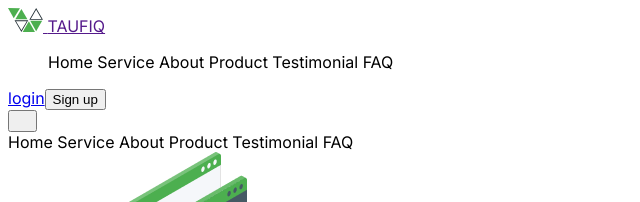
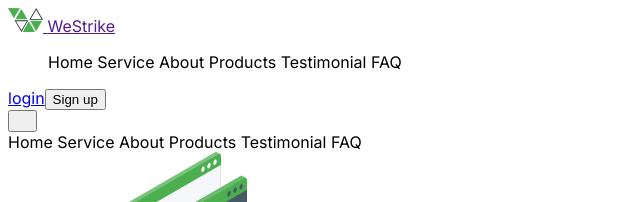
Before and after one commit to Taufiqul7756/software-solutions-firm, a React app: page / in a window 1280 px wide. Shown: the top 202 px of the page, without its empty margins (0-640 px from the left). Built offline with nearby package versions, Linux system fonts and the light colour scheme; some icons are missing; the HTML template or start-up script is replaced by a standard one.

Commit message:
Error Fixed

```diff
--- a/src/components/Navbar.jsx
+++ b/src/components/Navbar.jsx
@@ -33,7 +33,7 @@ const Navbar = () => {
     { link: "Home", path: "Home" },
     { link: "Service", path: "service" },
     { link: "About", path: "about" },
-    { link: "Product", path: "product" },
+    { link: "Products", path: "products" },
     { link: "Testimonial", path: "testimonial" },
     { link: "FAQ", path: "faq" },
   ];
@@ -42,7 +42,7 @@ const Navbar = () => {
     <header className=" w-full bg-white md:bg-transparent fixed top-0 right-0">
       <nav
         className={`py-4 lg:px-14 px-4 ${
-          isSticky ? "sticky top-0 left-0 border-bg-white" : ""
+          isSticky ? "sticky top-0 left-0 border bg-white" : ""
         }`}
       >
         <div className="flex justify-between items-center text-base gap-8 duration-300">
@@ -56,7 +56,7 @@ const Navbar = () => {
               alt=""
               className=" w-10 inline-block items-center"
             />{" "}
-            <span className="text-[#263238] ">TAUFIQ</span>
+            <span className="text-[#263238] ">WeStrike</span>
           </a>
 
           {/* Navbar for Desktop Version  : space-x-12*/}
```
